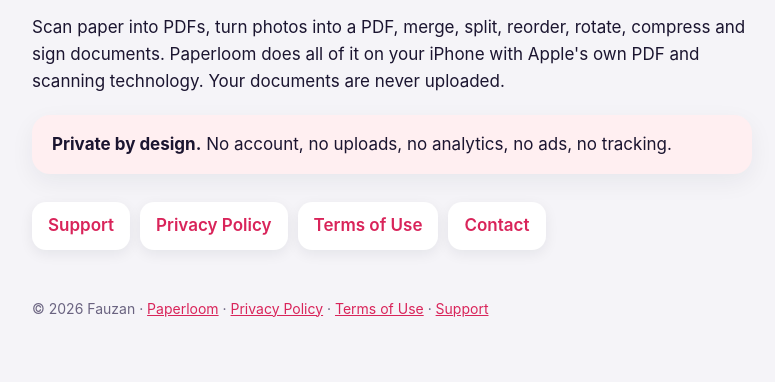
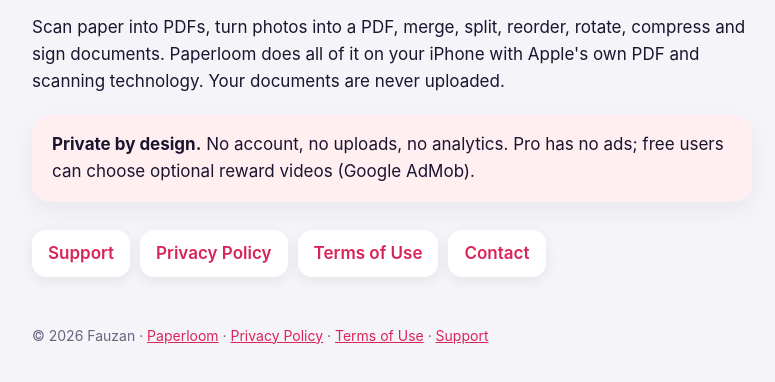
Before and after one commit to fauzanid/fauzanid.github.io, a plain HTML site: page paperloom/index.html in a window 1280 px wide. Shown: the part 252-634 px from the top of the page, without its empty margins (248-1023 px from the left). Drawn offline with Linux system fonts and the light colour scheme.

Commit message:
Paperloom: landing page mentions optional reward videos

```diff
--- a/paperloom/index.html
+++ b/paperloom/index.html
@@ -27,7 +27,7 @@
 <h1><span class="grad">Paperloom</span>: PDF Scanner &amp; Editor</h1>
 <p class="muted">Every PDF tool, right on your iPhone.</p>
 <p>Scan paper into PDFs, turn photos into a PDF, merge, split, reorder, rotate, compress and sign documents. Paperloom does all of it on your iPhone with Apple's own PDF and scanning technology. Your documents are never uploaded.</p>
-<div class="box ok"><strong>Private by design.</strong> No account, no uploads, no analytics, no ads, no tracking.</div>
+<div class="box ok"><strong>Private by design.</strong> No account, no uploads, no analytics. Pro has no ads; free users can choose optional reward videos (Google AdMob).</div>
 <p><a class="btn" href="support.html">Support</a><a class="btn" href="privacy.html">Privacy Policy</a><a class="btn" href="terms.html">Terms of Use</a><a class="btn" href="mailto:fauzan428email@gmail.com">Contact</a></p>
 <footer>&copy; 2026 Fauzan &middot; <a href="./">Paperloom</a> &middot; <a href="privacy.html">Privacy Policy</a> &middot; <a href="terms.html">Terms of Use</a> &middot; <a href="support.html">Support</a></footer>
 </main>
```
